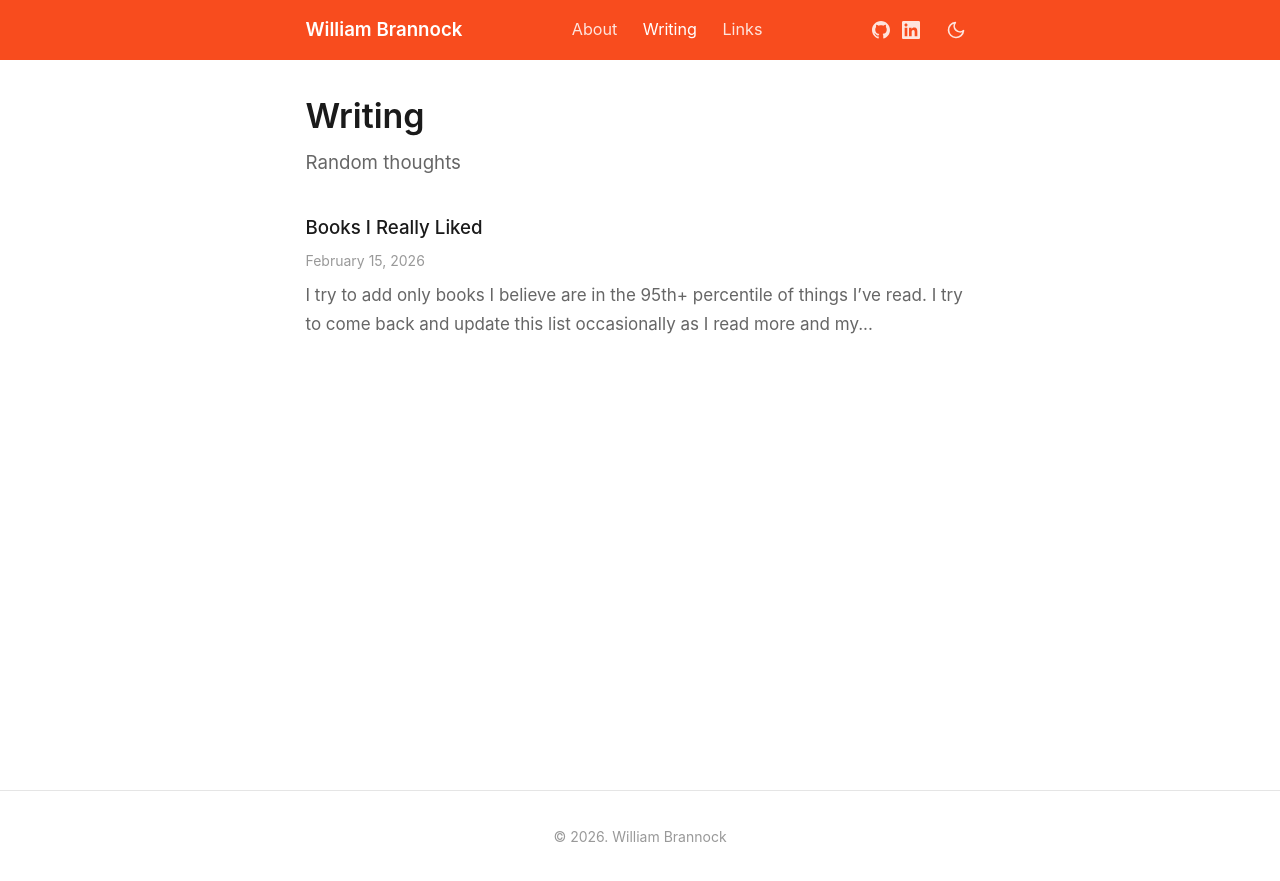
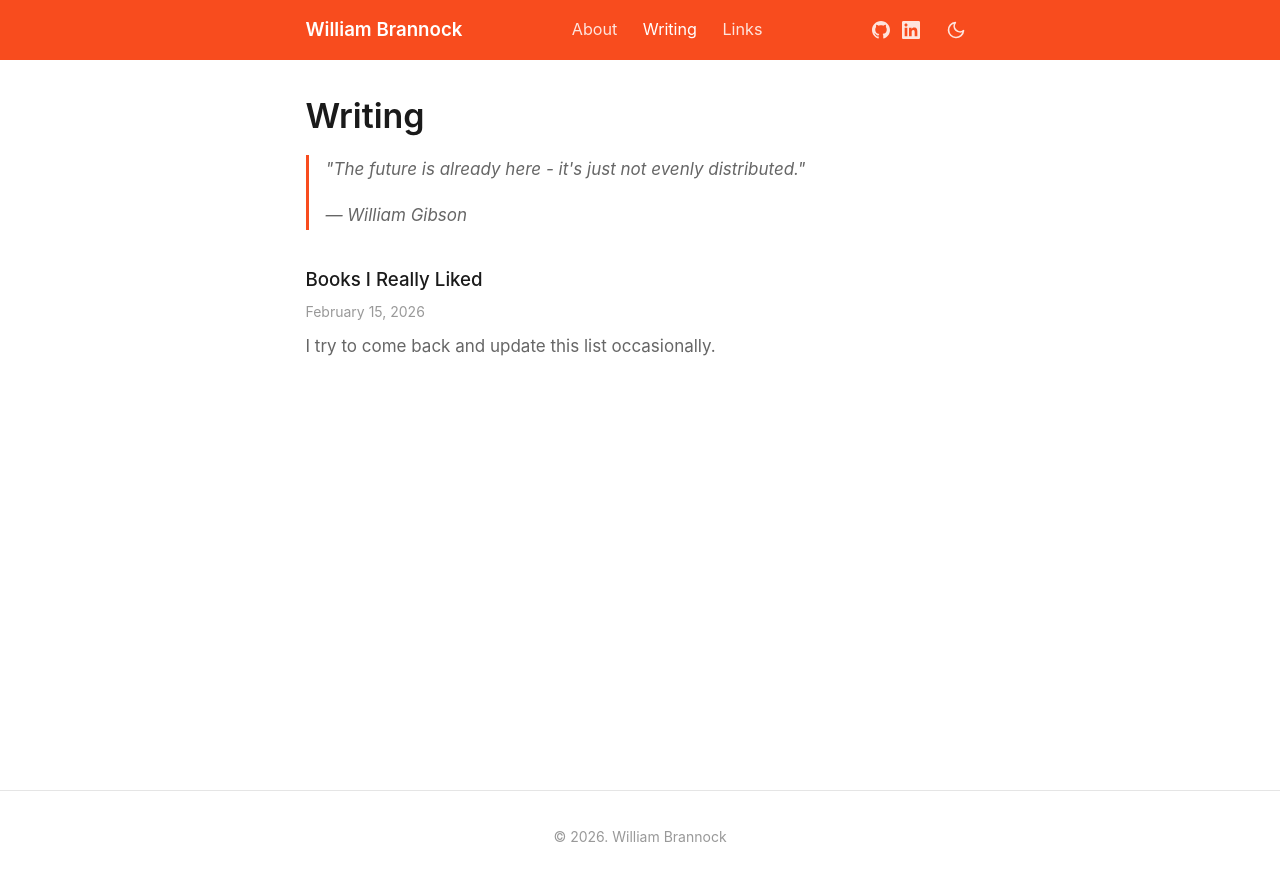
Before and after one commit to wbrannock/wbrannock.github.io, a Jekyll site: the page built from writing.md, in a window 1280 px wide. Shown: the top 881 px of the page. Built offline with Jekyll 4.4.1, drawn with Linux system fonts in a browser that asks for light colours.

Commit message:
small changes

```diff
--- a/_layouts/page.html
+++ b/_layouts/page.html
@@ -6,7 +6,14 @@ layout: default
   {% if page.title %}
   <header class="page-header">
     <h1 class="page-title">{{ page.title }}</h1>
-    {% if page.description %}
+    {% if page.quote %}
+    <blockquote class="page-header-quote">
+      <p>"{{ page.quote }}"</p>
+      {% if page.quote_attribution %}
+      <footer>&mdash; {{ page.quote_attribution }}</footer>
+      {% endif %}
+    </blockquote>
+    {% elsif page.description %}
     <p class="page-description">{{ page.description }}</p>
     {% endif %}
   </header>
--- a/_posts/2026-02-15-favorite-books.md
+++ b/_posts/2026-02-15-favorite-books.md
@@ -2,10 +2,10 @@
 layout: post
 title: "Books I Really Liked"
 date: 2026-02-15
-last_updated: 2026-02-15
+last_updated: 2026-04-12
 ---
 
-I try to add only books I believe are in the 95th+ percentile of things I've read. I try to come back and update this list occasionally as I read more and my tastes evolve.
+I try to come back and update this list occasionally.
 
 <!--more-->
 
--- a/_sass/_components.scss
+++ b/_sass/_components.scss
@@ -210,9 +210,20 @@
 
 // About / Homepage
 .about-section {
+  display: grid;
+  gap: $spacing-unit * 1.5;
+
   h2 {
     margin-top: $spacing-unit * 2;
     margin-bottom: $spacing-unit * 0.75;
+  }
+
+  h1,
+  h2,
+  p,
+  ul,
+  ol {
+    margin-bottom: 0;
   }
 
   p + p {
--- a/writing.md
+++ b/writing.md
@@ -1,7 +1,8 @@
 ---
 layout: page
 title: Writing
-description: Random thoughts
+quote: "The future is already here - it's just not evenly distributed."
+quote_attribution: William Gibson
 permalink: /writing/
 ---
 
```
